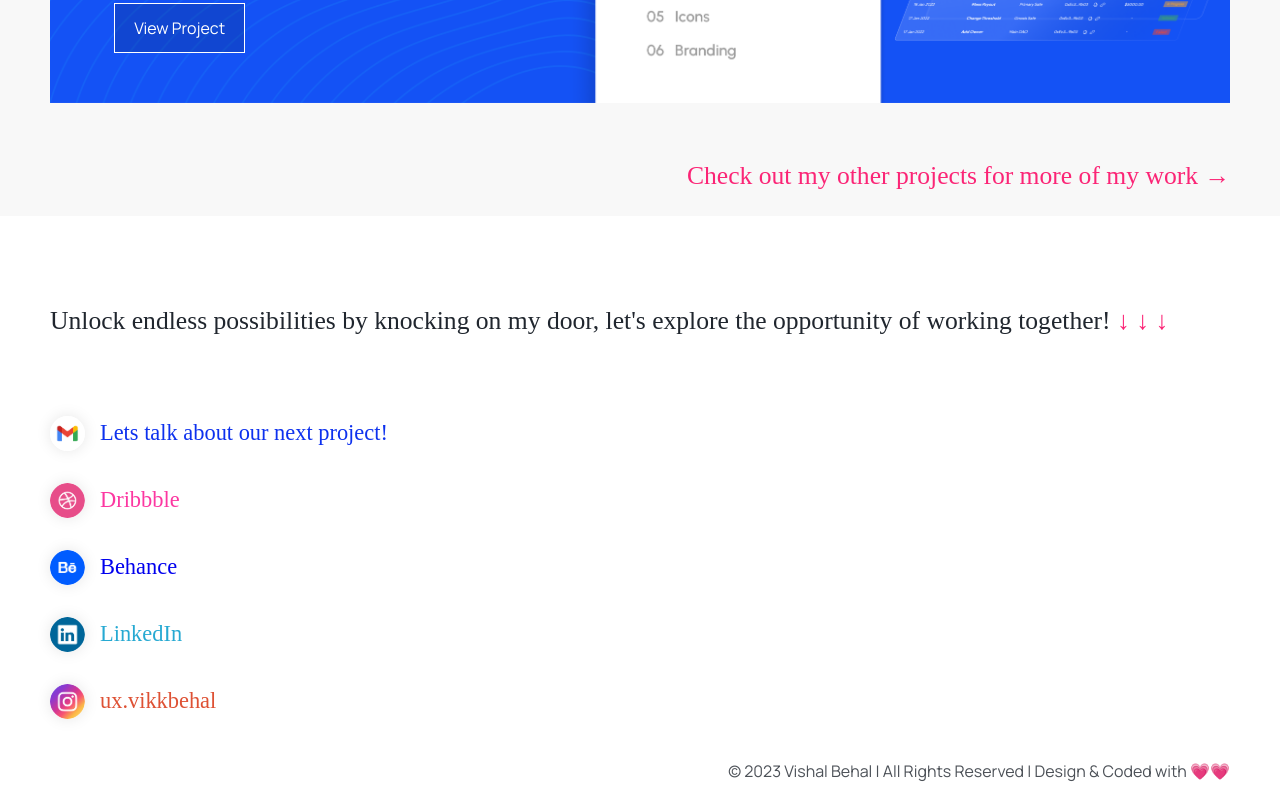
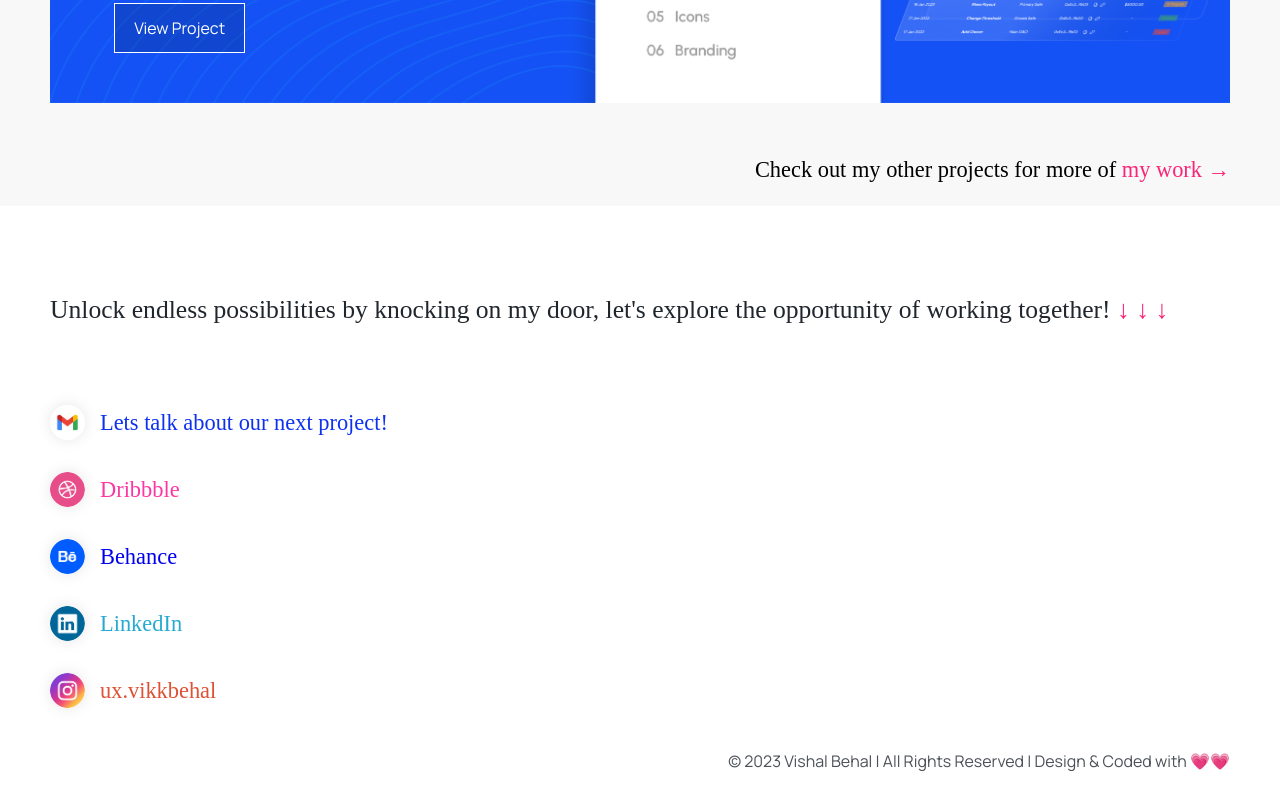
Before and after one commit to Vikkbehal/vikkbehal, a React (Create React App) app: page / in a window 1280 px wide. Shown: the part 2620-3428 px from the top of the page. Built offline with nearby package versions, Linux system fonts and the light colour scheme; a web font is replaced by a local one.

Commit message:
stable ui update

```diff
--- /dev/null
+++ b/src/components/moreWork.js
@@ -0,0 +1,25 @@
+import React from "react";
+import { Link } from "react-router-dom";
+import { motion } from "framer-motion";
+
+const MoreWork = () => {
+  return (
+    <div className="moreWorkContainer">
+        <motion.div
+            initial={{ opacity: 0, y: -5 }}
+            whileInView={{ opacity: 1, y: 0 }}
+            transition={{
+              duration: 0.5,
+              delay: 0,
+            }}
+          >
+            <div className="view-more-work">
+              <Link to="/work">
+              <p>Check out my other projects for more of <span>my work →</span></p>
+              </Link>
+            </div>
+          </motion.div>
+    </div>
+  );
+};
+export default MoreWork;
--- a/src/components/selectedWork.js
+++ b/src/components/selectedWork.js
@@ -1,5 +1,4 @@
 import React from "react";
-import { Link } from "react-router-dom";
 import {
   Coinmax,
   Coinshop,
@@ -20,7 +19,6 @@
 } from "../assets/img/case-study/mobile";
 import WorkCardMobile from "./workCardMobile";
 import WorkCard from "./workCard";
-import { motion } from "framer-motion";
 import { useWindowSize } from "react-use";
 
 const SelectedWork = () => {
@@ -75,20 +73,6 @@
             tags={["Branding", "UI/UX"]}
             ctaLink="/casestudy/coinshift"
           />
-          <motion.div
-            initial={{ opacity: 0, y: -15 }}
-            whileInView={{ opacity: 1, y: 0 }}
-            transition={{
-              duration: 0.5,
-              delay: 0,
-            }}
-          >
-            <div className="view-more-work">
-              <Link to="/work">
-                <p>Check out my other projects for more of my work →</p>
-              </Link>
-            </div>
-          </motion.div>
         </>
       )}
 
@@ -149,20 +133,6 @@
             tags={["Branding", "UI/UX"]}
             ctaLink="/casestudy/coinshift"
           /> */}
-          <motion.div
-            initial={{ opacity: 0, y: -5 }}
-            whileInView={{ opacity: 1, y: 0 }}
-            transition={{
-              duration: 0.5,
-              delay: 0,
-            }}
-          >
-            <div className="view-more-work">
-              <Link to="/work">
-                <p>Check out my other projects for more of my work →</p>
-              </Link>
-            </div>
-          </motion.div>
         </>
       )}
     </section>
--- a/src/pages/home.js
+++ b/src/pages/home.js
@@ -2,6 +2,7 @@
 import Header from "../components/header";
 import Hero from "../components/hero";
 import Footer from "../components/footer";
+import MoreWork from "../components/moreWork";
 import SelectedWork from "../components/selectedWork";
 
 const Home = () => {
@@ -10,6 +11,7 @@
       <Header />
       <Hero />
       <SelectedWork />
+      <MoreWork/>
       <Footer />
     </div>
   );
--- a/src/styles/main.scss
+++ b/src/styles/main.scss
@@ -17,7 +17,6 @@
     top: -19px;
     left: -18px;
     pointer-events: none;
-    // border: 1px solid rgba(#363636, $alpha: 0.15);
     backdrop-filter: blur(2px);
 
     .point {
@@ -195,6 +194,26 @@
     font-size: 2rem;
     color: $accent-color;
 }
+.moreWorkContainer {
+    max-width: $max-width;
+    margin: 0 auto;
+    .view-more-work {
+        display: flex;
+        justify-content: flex-end;
+        p {
+          font-family: $primary-font;
+          color: #000000;
+          font-size: 1.4rem;
+          text-align: right;
+          span{
+            color: $accent-color;
+          }
+        }
+        a {
+          text-decoration: none;
+        }
+      }
+}
 
 @media screen and (max-width: 768px) {
     .cursor {
--- a/src/styles/selectedWork.scss
+++ b/src/styles/selectedWork.scss
@@ -176,19 +176,6 @@
         }
       }
     }
-    .view-more-work {
-      display: flex;
-      justify-content: flex-end;
-      p {
-        font-family: $primary-font;
-        font-size: 1.1rem;
-        color: $accent-color;
-        text-align: right;
-      }
-      a {
-        text-decoration: none;
-      }
-    }
   }
   .divider {
     margin-bottom: 1.6rem;
```
